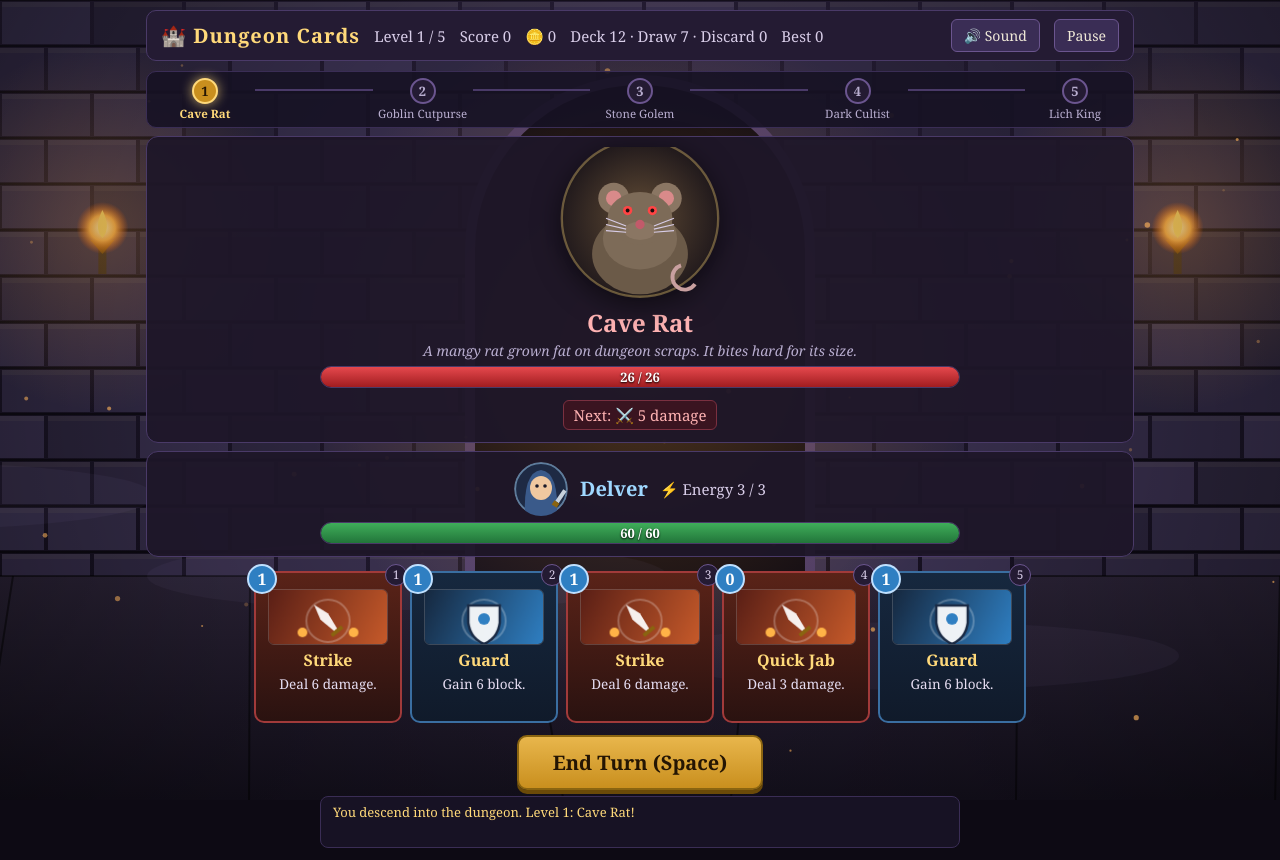
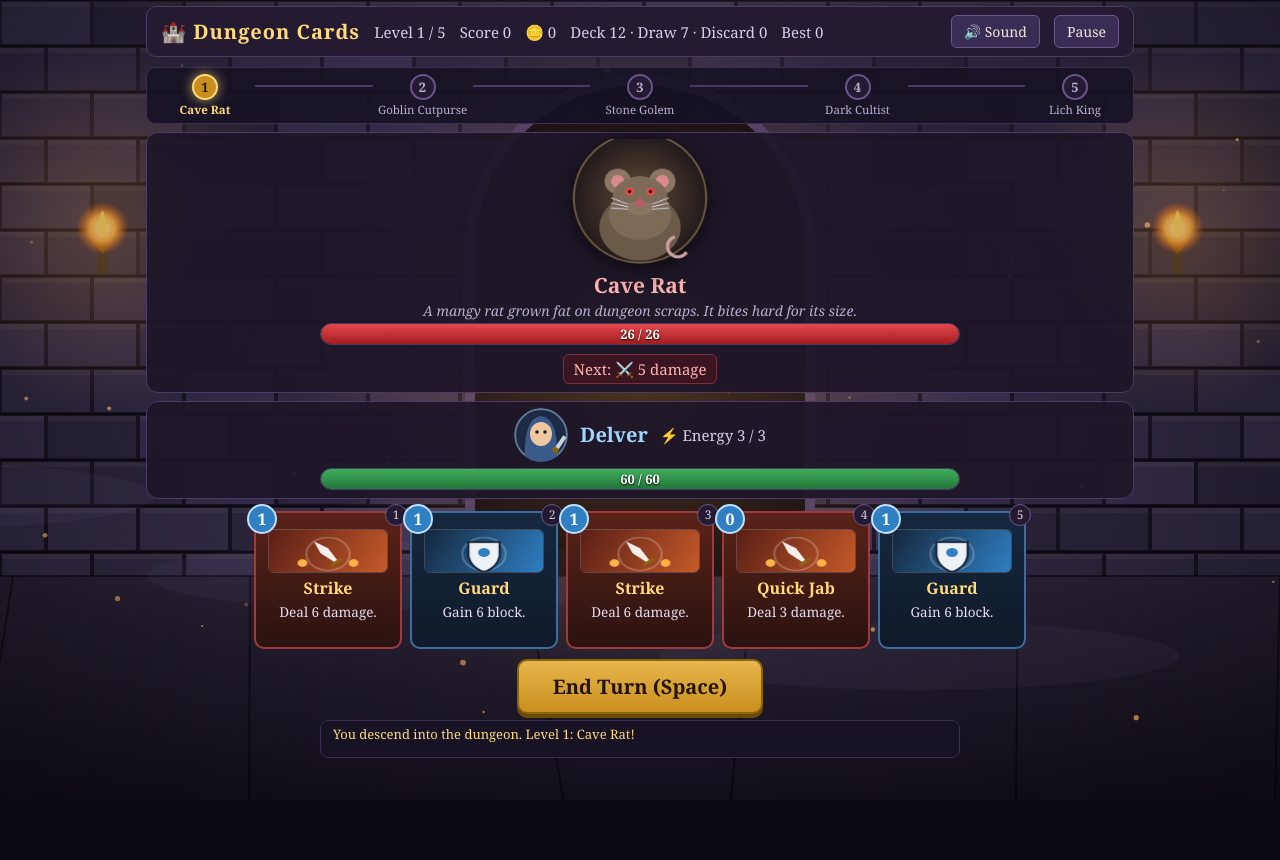
Before and after one commit to ilhamnurdin99/dungeon-cards, a website: page index.html in a window 1280 px wide. Both pictures are taken after a click on the button "▶ Play". After the commit the page ends 800 px from the top, so only its background shows below. Drawn offline with Linux system fonts and the light colour scheme.

Commit message:
Fix fight-screen fit: compress layout so hand, End Turn and log fit 1280x800

```diff
--- a/css/style.css
+++ b/css/style.css
@@ -8,7 +8,7 @@ body {
   font-size: 16px;
 }
 #bg-canvas { position: fixed; inset: 0; width: 100vw; height: 100vh; z-index: 0; }
-#app { max-width: 1020px; margin: 0 auto; padding: 10px 16px 12px; min-height: 100vh; position: relative; z-index: 1; }
+#app { max-width: 1020px; margin: 0 auto; padding: 6px 16px 8px; min-height: 100vh; position: relative; z-index: 1; }
 
 /* ---------- HUD ---------- */
 #hud {
@@ -48,21 +48,21 @@ body {
 .hidden { display: none !important; }
 .monster-box, .player-box {
   background: rgba(30, 23, 41, 0.94); border: 1px solid #4a3a68; border-radius: 12px;
-  padding: 10px 18px 12px; margin-bottom: 8px; text-align: center;
+  padding: 6px 18px 8px; margin-bottom: 8px; text-align: center;
   position: relative;
 }
-.monster-art { display: block; margin: 0 auto 4px; filter: drop-shadow(0 6px 14px rgba(0,0,0,0.6)); }
+.monster-art { display: block; margin: 0 auto 4px; filter: drop-shadow(0 6px 14px rgba(0,0,0,0.6)); width: 144px; height: 128px; }
 .player-art { vertical-align: middle; border-radius: 50%; }
-.monster-name { font-size: 24px; font-weight: bold; color: #ffb3b3; margin: 2px 0; }
+.monster-name { font-size: 21px; font-weight: bold; color: #ffb3b3; margin: 2px 0; }
 .boss-tag {
   background: #7a1010; color: #ffd97a; font-size: 13px; padding: 2px 8px;
   border-radius: 5px; vertical-align: middle; letter-spacing: 1px;
 }
-.monster-desc { font-size: 14px; color: #b9aed0; font-style: italic; margin-bottom: 6px; }
+.monster-desc { font-size: 14px; color: #b9aed0; font-style: italic; margin-bottom: 3px; }
 .monster-meta { margin-top: 6px; font-size: 14px; color: #d8cde8; display: flex; gap: 16px; justify-content: center; }
 .poison { color: #8dff6e; font-weight: bold; }
 .intent {
-  margin-top: 6px; display: inline-block; background: #3a1420; color: #ffb3b3;
+  margin-top: 3px; display: inline-block; background: #3a1420; color: #ffb3b3;
   border: 1px solid #7a3040; border-radius: 6px; padding: 4px 10px; font-size: 15px;
 }
 .player-line { display: flex; align-items: center; gap: 12px; justify-content: center; margin-bottom: 6px; flex-wrap: wrap; }
@@ -86,11 +86,11 @@ body {
 /* ---------- Hand / cards ---------- */
 .hand {
   display: flex; gap: 8px; justify-content: center; flex-wrap: wrap;
-  min-height: 150px; padding: 6px 4px;
+  min-height: 138px; padding: 4px;
 }
 .hand-empty { color: #b9aed0; font-style: italic; align-self: center; }
 .card {
-  position: relative; width: 148px; min-height: 152px;
+  position: relative; width: 148px; min-height: 138px;
   background: linear-gradient(#3b2d5e, #241b33);
   border: 2px solid #6b558f; border-radius: 10px;
   padding: 10px 10px 8px; cursor: pointer; text-align: center;
@@ -124,7 +124,7 @@ body {
   display: flex; align-items: center; justify-content: center;
   font-size: 12px; color: #d8cde8; padding: 0 4px;
 }
-.card-art { width: 120px; height: 56px; border-radius: 6px; margin-top: 6px; border: 1px solid rgba(255,255,255,0.18); }
+.card-art { width: 120px; height: 44px; border-radius: 6px; margin-top: 6px; border: 1px solid rgba(255,255,255,0.18); }
 .card-name { font-size: 16px; font-weight: bold; color: #ffd97a; }
 .card-text { font-size: 13.5px; color: #e6ddf2; line-height: 1.35; }
 
@@ -132,7 +132,7 @@ body {
 #controls { text-align: center; margin: 2px 0 6px; }
 .log {
   background: #171224; border: 1px solid #3a2d55; border-radius: 8px;
-  padding: 6px 12px; font-size: 13px; color: #c9bddb; min-height: 52px;
+  padding: 4px 12px; font-size: 13px; color: #c9bddb; min-height: 38px;
   max-width: 640px; margin: 0 auto; line-height: 1.45;
 }
 .log div:first-child { color: #ffd97a; }
```
Also changed, not shown: screenshots/2-play.jpg, screenshots/3-boss.jpg.
